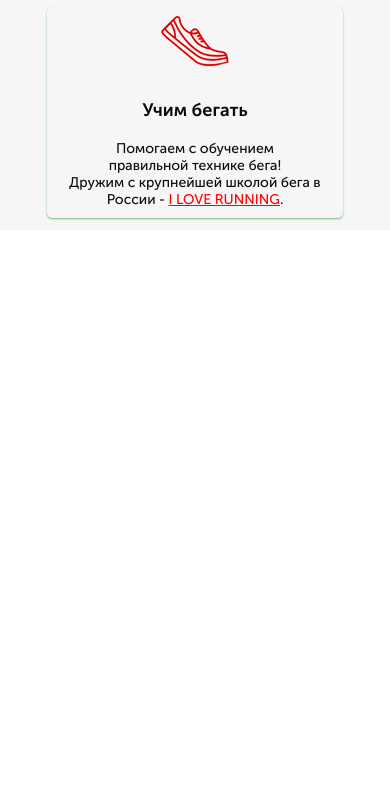
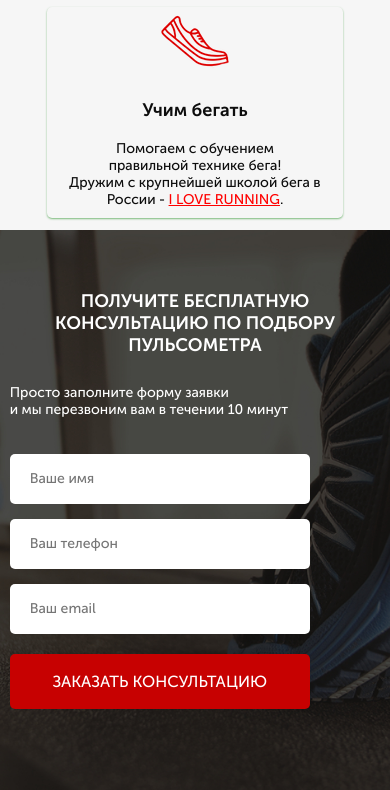
Before and after one commit to Speedde/Project3, a website: page src/index.html in a window 390 px wide. Shown: the part 1195-1985 px from the top of the page. Before the commit the page ends 1425 px from the top, so only its background shows below. Drawn offline with Linux system fonts and the light colour scheme.

Commit message:
Add section consultation

```diff
--- a/src/index.html
+++ b/src/index.html
@@ -54,7 +54,7 @@
     </div>
     <section class="preffer">
         <div class="container">
-            <h2>НАШИ ПРЕИМУЩЕСТВА</h2>
+            <h2 class="second-header">НАШИ ПРЕИМУЩЕСТВА</h2>
             <div class="preffer__own">
                 <div class="preffer__own_block">
                     <img src="img/icons/cup.png" alt="cup_icon">
@@ -86,5 +86,17 @@
             </div>
         </div>
     </section>
+    <section class="consultation">
+        <div class="container">
+            <h2 class="second-header second-header_left">Получите бесплатную консультацию по подбору пульсометра </h2>
+            <h3 class="consultation__title">Просто заполните форму заявки<br> и мы перезвоним вам в течении 10 минут</h3>
+            <form action="#" class="feed-back">
+                <input name="name" type="text" placeholder="Ваше имя" required>
+                <input name="phone" type="number" placeholder="Ваш телефон" required>
+                <input name="email" type="email" placeholder="Ваш email" required>
+                <button class="button button_forms">заказать кОНСУЛЬТАЦИЮ</button>
+            </form>
+        </div>
+    </section>
 </body>
 </html>
--- /dev/null
+++ b/src/sass/_buttons.scss
@@ -0,0 +1,21 @@
+@import "variables";
+.button {
+    width: 150px;
+    height: 30px;
+    font-size: 12px;
+    font-weight: 400;
+    cursor: pointer;
+    @include touch_button
+}
+.button_order {
+    width: 300px;
+    height: 50px;
+    font-size: 16px;
+    font-weight: 500;
+}
+.button_forms {
+    width: 100%;
+    height: 55px;
+    font-size: 16px;
+    font-weight: 500;
+}
--- /dev/null
+++ b/src/sass/_consultation.scss
@@ -0,0 +1,68 @@
+.consultation {
+    min-height: 680px;
+    padding: 100px 0 92px;
+    background: url('../img/bg/bg_second.jpg') center center/cover no-repeat;
+    .second-header_left {
+        width: 774px;
+        color: #ffffff;
+        font-size: 36px;
+        text-align: left;
+        text-transform: uppercase;
+        line-height: normal;
+    }
+    &__title {
+        margin-top: 80px;
+        width: 398px;
+        color: #ffffff;
+        font-size: 20px;
+        font-weight: 500;
+        line-height: normal;
+        text-align: left;
+        margin-bottom: 36px;
+    }
+}
+@media (max-width: 1200px) {
+    .consultation {
+        min-height: 635px;
+        padding: 80px 0 70px;
+        .second-header_left {
+            font-size: 34px;
+        }
+    }
+}
+@media (max-width: 992px) {
+    .consultation {
+        .second-header_left {
+            font-size: 28px;
+            width: 650px;
+        }
+        &__title {
+            margin-top: 40px;
+            font-size: 18px;
+        }
+    }
+}
+@media (max-width: 768px) {
+    .consultation {
+        min-height: 560px;
+        padding-top: 60px;
+        .second-header_left {
+            font-size: 24px;
+            width: 100%;
+            text-align: center;
+        }
+    }
+}
+@media (max-width: 576px) {
+    .consultation {
+        min-height: 560px;
+        padding-top: 60px;
+        .second-header_left {
+            font-size: 18px;
+        }
+        &__title {
+            margin-top: 28px;
+            font-size: 14px;
+        }
+    }
+}
--- /dev/null
+++ b/src/sass/_forms.scss
@@ -0,0 +1,20 @@
+.feed-back {
+    display: flex;
+    flex-direction: column;
+    align-items:flex-start;
+    width: 300px;
+    input {
+        width: 100%;
+        height: 50px;
+        color: #4b4b4b;
+        font-size: 14px;
+        font-weight: 400;
+        border-radius: 5px;
+        border: none;
+        padding: 0 20px;
+        margin-bottom: 15px;
+        &:nth-child(3) {
+            margin-bottom: 20px;
+        }
+    }
+}
--- a/src/sass/_media.scss
+++ b/src/sass/_media.scss
@@ -82,7 +82,7 @@
     }
     .preffer {
         padding-bottom: 12px;
-        h2 {
+        .second-header {
             margin: 0;
         }
         &__own {
@@ -164,7 +164,7 @@
         }
     }
     .preffer {
-        h2 {
+        .second-header {
             font-size: 20px;
         }
     }
--- a/src/sass/style.scss
+++ b/src/sass/style.scss
@@ -1,5 +1,8 @@
 @import "font";
 @import "variables";
+@import "consultation";
+@import "forms";
+@import "buttons";
 * {
     margin: 0;
     font-family: Museo;
@@ -49,14 +52,6 @@
     &__call_mobile {
         display: none;
     }
-}
-.button {
-    width: 150px;
-    height: 30px;
-    font-size: 12px;
-    font-weight: 400;
-    cursor: pointer;
-    @include touch_button
 }
 .main-theme {
     margin-top: 91px;
@@ -133,13 +128,6 @@
     min-height: 470px;
     padding-top: 69px;
     background: #f6f6f6;
-    h2 {
-        font-weight: 700;
-        color: #0d0d0d;
-        font-size: 30px;
-        text-align: center;
-        line-height: 30px;
-    }
     &__own {
         margin-top: 65px;
         display: flex;
@@ -166,4 +154,11 @@
         }
     }
 }
+.second-header {
+    font-weight: 700;
+    color: #0d0d0d;
+    font-size: 30px;
+    text-align: center;
+    line-height: 30px;
+}
 @import "media";
```
Also changed, not shown: src/css/style.min.css.
